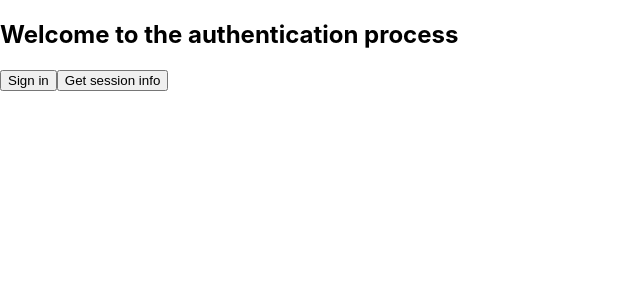
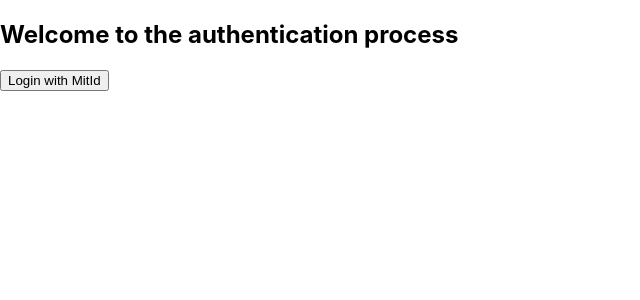
Before and after one commit to Vict2976/Liquid-Democracy, a React (Create React App) app in the folder liquid-democracy-web/: page / in a window 1280 px wide. Shown: the top 300 px of the page, without its empty margins (0-640 px from the left). Built offline with nearby package versions, Linux system fonts and the light colour scheme.

Commit message:
can sign in with mitid

```diff
--- a/liquid-democracy-web/src/App.tsx
+++ b/liquid-democracy-web/src/App.tsx
@@ -3,17 +3,17 @@ import logo from './logo.svg';
 import './App.css';
 import { fetchingMaterial } from './fetc';
 import { fetchAuthenticationController } from './fetc';
+import { time } from 'console';
 
 function App() {
   return (
     <section>
     <h1> Welcome to the authentication process </h1>
-        <button onClick={() => fetchingMaterial()}>
-          Sign in
-        </button>
-
-        <button onClick={() => fetchAuthenticationController()}>
-          Get session info
+        <button onClick={() => {
+          var fetchData = fetchAuthenticationController();
+        }
+          }>
+          Login with MitId
         </button>
   </section>
   );
--- a/liquid-democracy-web/src/fetc.js
+++ b/liquid-democracy-web/src/fetc.js
@@ -1,3 +1,6 @@
+
+let id;
+let website;
 
 export function fetchingMaterial(){
     var myHeaders = new Headers();
@@ -36,8 +39,15 @@ export function fetchingMaterial(){
 }
 
 
+/* export function getUrlForSession(json)  //skal returnere URL'en for session
+{
+    website = json.url;
+    console.log(website);
+    //return website
 
- export function fetchAuthenticationController(){
+} */
+
+ export async function fetchAuthenticationController(){
     var myHeaders = new Headers();
     var requestOptions = {
         method: 'GET',
@@ -46,9 +56,19 @@ export function fetchingMaterial(){
         //redirect: 'follow'
         };
 
-    fetch("http://localhost:5093/authentication-session/getIDToken", requestOptions)
-    .then(response => response.text())
-    .then(result => console.log(result))
-    .catch(error => console.log('error', error));
+    var response = await fetch("http://localhost:5093/authentication-session/getIDToken", requestOptions)
+
+    if (response.ok) { // if HTTP-status is 200-299
+        // get the response body (the method explained below)
+        let json = await response.json();
+        let url = json.url;
+        //console.log(url);
+        window.location.href=url;
+      } else {
+        alert("HTTP-Error: " + response.status);
+      }
+    //.then(response => (extractDataFetch(response.text())))
+    //.then(result => console.log(result))
+    //.catch(error => console.log('error', error));
 
 }
```
Also changed, not shown: 1 other file (tests, documents, lock files or other folders).
